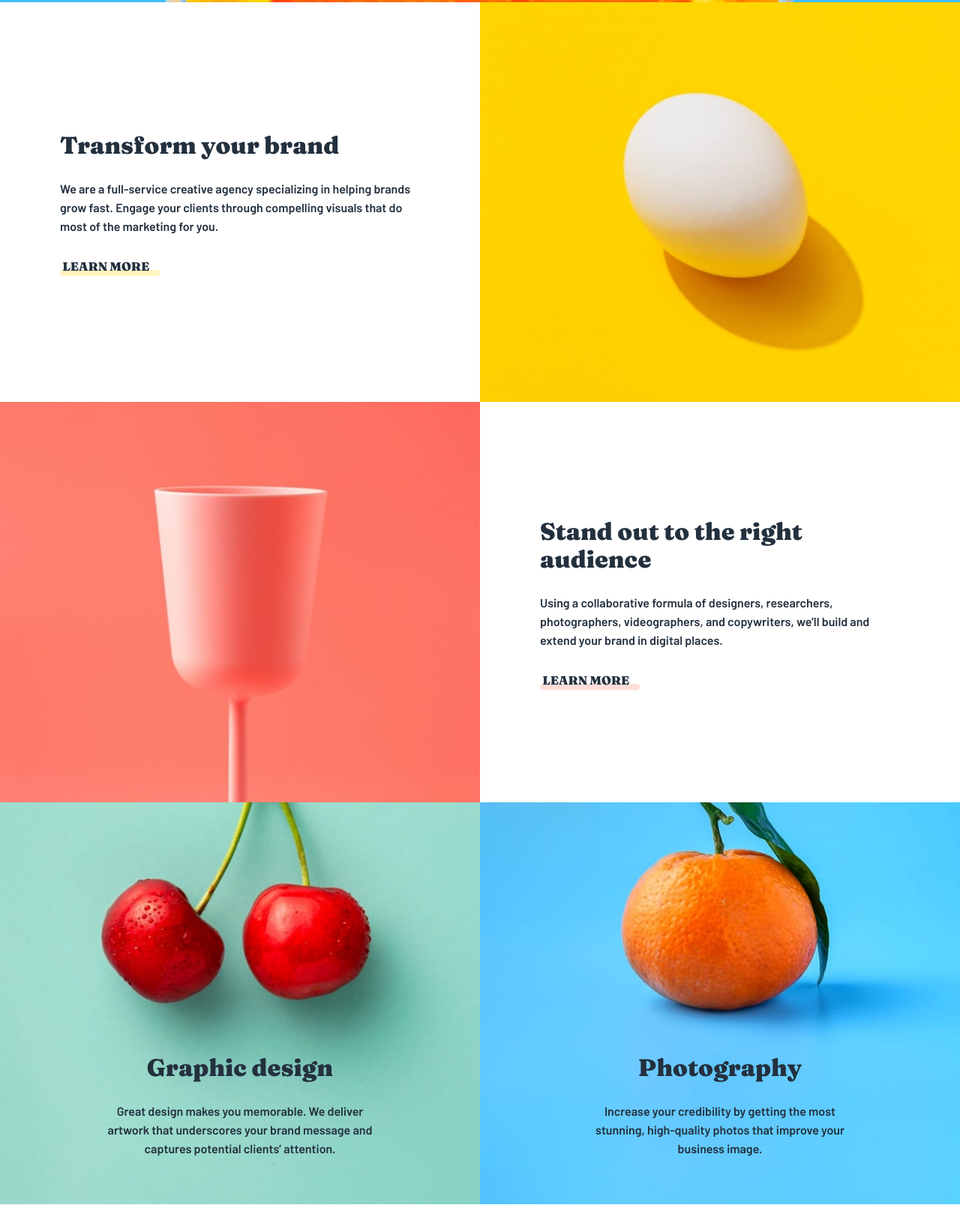
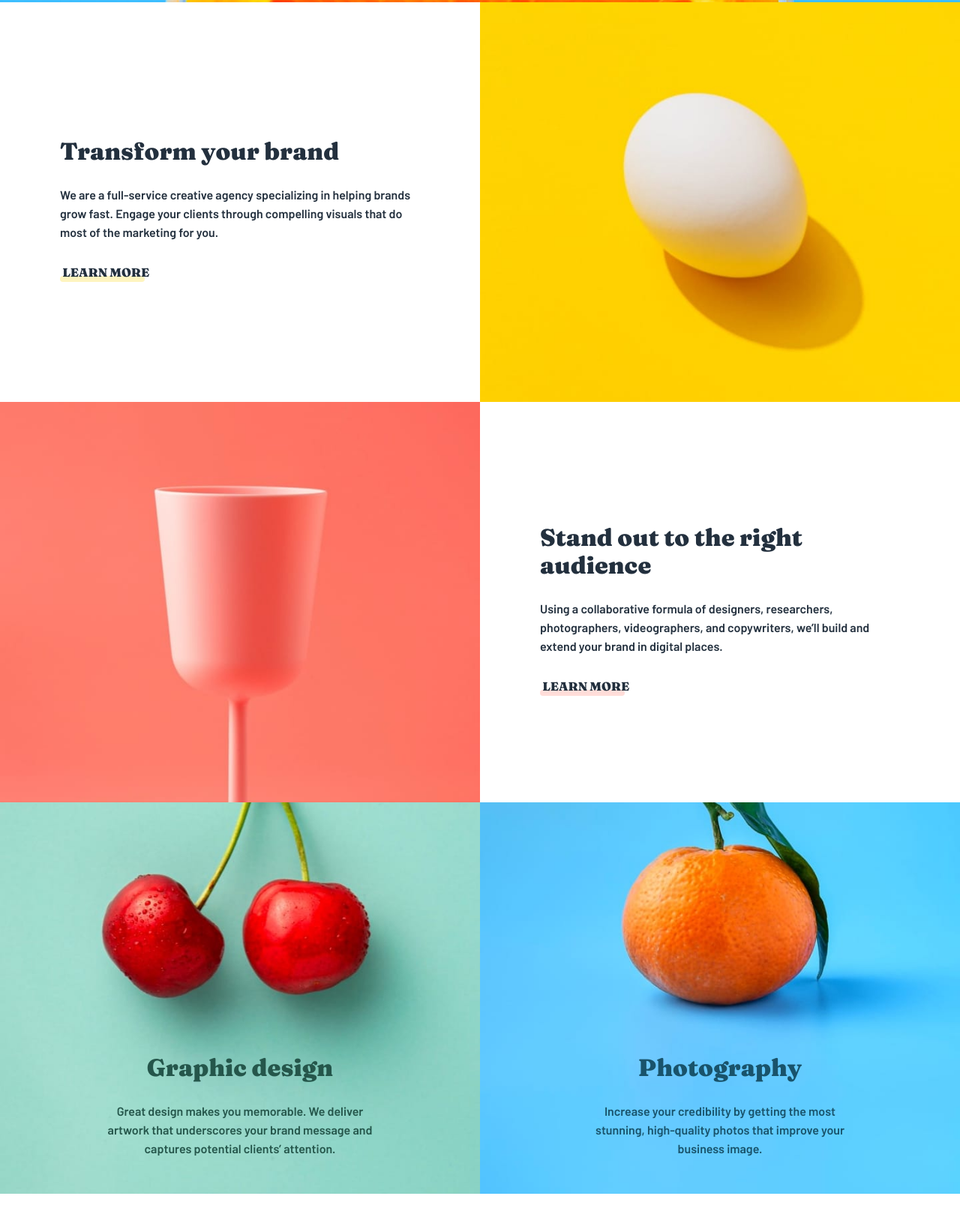
Before and after one commit to shkim1026/sunnyside-agency-landing-page-main, a plain HTML site: page index.html in a window 1280 px wide. Shown: the part 797-2420 px from the top of the page at 75% size. Drawn offline with nearby package versions, Linux system fonts and the light colour scheme.

Commit message:
Fix html structure

```diff
--- a/css/style.css
+++ b/css/style.css
@@ -1,4 +1,4 @@
-h1, h2, .main__link, .test__h3, .test__name {
+h1, h2, .card__link, .test__h3, .test__name, .header__link--button {
     font-family: 'Fraunces', serif;
 }
 h2 {
@@ -12,6 +12,7 @@ a {
     text-decoration: none;
 }
 
+
 .header {
     background-image: url("../images/mobile/image-header.jpg");
     background-size: cover;
@@ -24,11 +25,11 @@ a {
 .header__nav {
     display: grid;
     grid-template-columns: auto auto;
+    margin: 0 auto;
     padding-top: 2rem;
     width: 90%;
     position: absolute;
     top: 0;
-    margin: 0 auto;
     left: 0;
     right: 0;
 }
@@ -37,6 +38,7 @@ a {
     align-self: center;
 }
 .header__burger {
+    z-index: 10;
     margin-left: auto;
 }
 .header__triangle {
@@ -63,6 +65,7 @@ a {
     margin-top: 30%;
     width: 100%;
     position: absolute;
+    z-index: 10;
 }
 .header__pages li {
     padding-top: 1rem;
@@ -74,7 +77,6 @@ a {
     background-color: hsl(51, 100%, 49%);
     padding: 1rem 2rem 1rem 2rem;
     border-radius: 25px;
-    font-family: 'Fraunces', serif;
     color: black;
     text-transform: uppercase;
 }
@@ -84,78 +86,100 @@ a {
 #pad-bot {
     padding-bottom: 2rem;
 }
-.header__h1 {
-    margin-top: 0;
+
+
+.hero {
+    position: absolute;
+    text-align: center;
+    top: 0;
+    left: 0;
+    right: 0;
+}
+.hero__h1 {
+    margin-top: 30vh;
     font-size: 2.5em;
     text-transform: uppercase;
     letter-spacing: 5px;
     color: white;
-    padding-top: 50%;
     padding-bottom: 1rem;
 }
-.header__arrow {
+.hero__arrow {
     margin: 0 auto;
 }
 
 
-.main, .test, .gallery {
+.main {
     max-width: 1400px;
     margin: 0 auto;
 }
-.main__img {
+.card__img {
     width: 100%;
 }
-.main__img--desktop {
+.card__img--desktop {
     display: none;
 }
-.main__section {
+.card__section {
     text-align: center;
+    text-align: -webkit-center;
     padding-bottom: 4rem;
 }
-.main__section--pic {
+.card__section--pic {
     background-size: cover;
     min-height: 536px;
     padding-bottom: 0rem;
 }
 .graphic-design {
     background-image: url("../images/mobile/image-graphic-design.jpg");
+    background-size: cover;
+}
+.graphic-design h2,
+.graphic-design p {
     color: hsl(167, 40%, 24%);
 }
 .photography {
     background-image: url("../images/mobile/image-photography.jpg");
+    background-size: cover;
+}
+.photography h2,
+.photography p {
     color: hsl(198, 62%, 26%);
 }
 
-.main__h2, .main__p, .main__link {
+
+.card__inner {
+    align-self: center;
+    width: 80%;
+}
+.card__h2, .card__p, .card__link {
     color: hsl(212, 27%, 19%);
 }
-.main__h2 {
+.card__h2 {
     font-size: 2rem;
     padding-top: 2rem;
     padding-left: 1rem;
     padding-right: 1rem;
 }
-.main__h2--bottom {
+.card__h2--bottom {
     padding-top: 25rem;
     margin-top: 0;
 }
-.main__p {
+.card__p {
     padding-left: 1rem;
     padding-right: 1rem;
     margin-bottom: 2rem;
     line-height: 30px;
     font-size: 18px;
 }
-.main__p--bottom {
+.card__p--bottom {
     padding-bottom: 3rem;
     margin-bottom: 0;
 }
-.main__link {
+.card__link {
     text-transform: uppercase;
     font-weight: 900;
     text-decoration: none;
 }
-.main__underline {
+.card__underline {
     position: relative;
     transform: translateY(-6px);
     z-index: -1;
@@ -164,10 +188,10 @@ a {
     border-radius: 25px;
     margin: 0 auto;
 }
-.main__underline--yellow {
+.card__underline--yellow {
     background: hsl(51, 100%, 49%);
 }
-.main__underline--red {
+.card__underline--red {
     background: hsl(7, 99%, 70%);
 }
 
@@ -177,7 +201,6 @@ a {
 }
 .test__h3 {
     text-transform: uppercase;
-    font-family: 'Fraunces', serif;
     letter-spacing: 3px;
     font-size: 16px;
     color: hsl(210, 4%, 67%);
@@ -260,8 +283,7 @@ a {
         background-position: center;
         min-height: 543px;
     }
-    .header__h1 {
-        padding-top: 3em;
+    .hero__h1 {
         font-size: 5rem;
     }
     .header__nav {
@@ -300,50 +322,52 @@ a {
     .header__link--button {
         background-color: white;
     }
-    .main {
+    .card__section {
         display: grid;
         grid-template-columns: 50% 50%;
     }
-    .main__img {
+    .card__img {
         display: none;
     }
-    .main__img--desktop {
+    .card__img--desktop {
         display: block;
         width: 100%;
     }
-    .transform {
+    .card__section--desktop {
+        align-self: center;
+        padding-bottom: 0;
+    }
+    .egg-div {
+        grid-column-start: 2;
+    }
+    .egg-text-div {
         grid-column-start: 1;
         grid-row-start: 1;
     }
-    .main__section--desktop {
-        align-self: center;
-        padding-bottom: 1rem;
-    }
-    .main__inner {
+    .card__inner {
         text-align: initial;
-        width: 80%;
         margin: 0 auto;
     }
-    .main__h2 {
+    .card__h2 {
         padding-top: 0;
         font-size: 23px;
     }
-    .main__h2--bottom {
+    .card__h2--bottom {
         padding-top: 21rem;
     }
-    .main__p {
+    .card__p {
         font-size: 14px;
         line-height: 22px;
     }
-    .main__p--bottom {
+    .card__p--bottom {
         width: 70%;
         margin: 0 auto;
     }
-    .main__link {
+    .card__link {
         padding-left: 1.2rem;
         font-size: 12px;
     }
-    .main__underline {
+    .card__underline {
         margin: 0;
         margin-left: 1rem;
         width: 30%;
@@ -393,14 +417,14 @@ a {
     .header__nav {
         grid-template-columns: 50% 50%;
     }
-    .main__h2 {
+    .card__h2 {
         font-size: 2rem;
     }
-    .main__p {
+    .card__p {
         font-size: 1rem;
         line-height: 25px;
     }
-    .main__link {
+    .card__link {
         font-size: 1rem;
     }
  }
@@ -417,17 +441,17 @@ a {
         background-color: rgb(130, 223, 252);
         color: white;
     }
-    .header__h1 {
+    .hero__h1 {
         padding-bottom: 3rem;
     }
-    .main__p--bottom {
+    .card__p--bottom {
         width: 56%;
     }
-    .main__underline {
-        width: 26%;
+    .card__underline {
+        width: 22%;
     }
-    .main__underline--red,
-    .main__underline--yellow {
+    .card__underline--red,
+    .card__underline--yellow {
         opacity: 0.25;
     }
     .footer__links-cont {
--- a/index.html
+++ b/index.html
@@ -24,10 +24,6 @@
   <div class="container">
 
     <header class="header">
-      <h1 class="header__h1"> We are creatives</h1>
-      <img class="header__arrow" src="images/icon-arrow-down.svg" alt="arrow down">
-    </header>
-
       <nav class="header__nav">
         <a href="#" class="header__logo"><img src="images/logo.svg" alt="Sunnyside logo"></a>
         <img class="header__burger" src="images/icon-hamburger.svg" alt="Hamburger icon">
@@ -39,44 +35,60 @@
           <li><a href="#" class="header__link--button">Contact</a></li>
         </ul>
       </nav>
+    </header>
+
+
+    <section class="hero">
+      <h1 class="hero__h1"> We are creatives</h1>
+      <img class="hero__arrow" src="images/icon-arrow-down.svg" alt="arrow down">
+    </section>
+
 
     <div class="main">
-      <img class="main__img" src="images/mobile/image-transform.jpg" alt="egg">
-      <img class="main__img--desktop" src="images/desktop/image-transform.jpg" alt="egg">
 
-      <section class="main__section main__section--desktop transform">
-        <div class="main__inner">
-          <h2 class="main__h2">Transform your brand</h2>
-          <p class="main__p">We are a full-service creative agency specializing in helping brands grow fast. Engage your clients through compelling visuals that do most of the marketing for you.</p>
-          <a class="main__link" href="#">Learn more</a>
-          <div class="main__underline main__underline--yellow"></div>
+
+      <section class="card__section card__section--desktop">
+        <div class="card__inner--images egg-div">
+          <img class="card__img" src="images/mobile/image-transform.jpg" alt="egg">
+          <img class="card__img--desktop" src="images/desktop/image-transform.jpg" alt="egg">
+        </div>
+        <div class="card__inner egg-text-div">
+          <h2 class="card__h2">Transform your brand</h2>
+          <p class="card__p">We are a full-service creative agency specializing in helping brands grow fast. Engage your clients through compelling visuals that do most of the marketing for you.</p>
+          <a class="card__link" href="#">Learn more</a>
+          <div class="card__underline card__underline--yellow"></div>
         </div>
       </section>
 
-      <img class="main__img" src="images/mobile/image-stand-out.jpg" alt="pink champagne cup">
-      <img class="main__img--desktop" src="images/desktop/image-stand-out.jpg" alt="pink champagne cup">
 
-      <section class="main__section main__section--desktop">
-        <div class="main__inner">
-          <h2 class="main__h2">Stand out to the right audience</h2>
-          <p class="main__p">Using a collaborative formula of designers, researchers, photographers, videographers, and copywriters, we’ll build and extend your brand in digital places.</p>
-          <a class="main__link" href="#">Learn more</a>
-          <div class="main__underline main__underline--red"></div>
+      <section class="card__section card__section--desktop">
+        <div class="card__inner--images">
+          <img class="card__img" src="images/mobile/image-stand-out.jpg" alt="pink champagne cup">
+          <img class="card__img--desktop" src="images/desktop/image-stand-out.jpg" alt="pink champagne cup">
+        </div>
+        <div class="card__inner">
+          <h2 class="card__h2">Stand out to the right audience</h2>
+          <p class="card__p">Using a collaborative formula of designers, researchers, photographers, videographers, and copywriters, we’ll build and extend your brand in digital places.</p>
+          <a class="card__link" href="#">Learn more</a>
+          <div class="card__underline card__underline--red"></div>
         </div>
       </section>
 
-      <section class="main__section main__section--pic graphic-design">
-        <h2 class="main__h2 main__h2--bottom">Graphic design</h2>
-        <p class="main__p main__p--bottom">Great design makes you memorable. We deliver artwork that underscores your brand message and captures potential clients’ attention.</p>
+
+      <section class="card__section card__section--desktop">
+        <section class="graphic-design">
+          <h2 class="card__h2 card__h2--bottom">Graphic design</h2>
+          <p class="card__p card__p--bottom">Great design makes you memorable. We deliver artwork that underscores your brand message and captures potential clients’ attention.</p>
         </section>
 
-      <section class="main__section main__section--pic photography">
-        <h2 class="main__h2 main__h2--bottom">Photography</h2>
-        <p class="main__p main__p--bottom">Increase your credibility by getting the most stunning, high-quality photos that improve your business image.</p>
+        <section class="photography">
+          <h2 class="card__h2 card__h2--bottom">Photography</h2>
+          <p class="card__p card__p--bottom">Increase your credibility by getting the most stunning, high-quality photos that improve your business image.</p>
         </section>
-    </div>
+      </section>
 
-    <div class="test">
+
+      <section class="test">
         <h3 class="test__h3">Client Testimonials</h3>
         <div class="test__outer">
           <div class="test__inner">
@@ -100,7 +112,8 @@
             <h5 class="test__job">Business Owner</h5>
           </div>
         </div>
-    </div>
+      </section>
+
 
       <div class="gallery">
         <img class="gallery__img" src="images/mobile/image-gallery-milkbottles.jpg" alt="Milk bottles">
@@ -112,6 +125,10 @@
         <img class="gallery__img--desktop" src="images/desktop/image-gallery-cone.jpg" alt="Ice cream cone">
         <img class="gallery__img--desktop" src="images/desktop/image-gallery-sugarcubes.jpg" alt="Sugar cubes">
       </div>
+
+
+    </div>
+
 
     <footer class="footer">
       <img class="footer__logo" src="images/logo.svg" alt="Logo">
--- a/js/script.js
+++ b/js/script.js
@@ -5,9 +5,10 @@ $('.header__burger').click(function(){
     } else {
         nav.css('display', 'block');
     }
+    //nav.toggleClass('open')
 });
 
-$('.main__link').hover(function(){
+$('.card__link').hover(function(){
     const underline = $(this).next();
     console.log($(this).next());
     if (underline.css('opacity') !== '1') {
```
Lines whose indentation alone changed are shown as unchanged.
